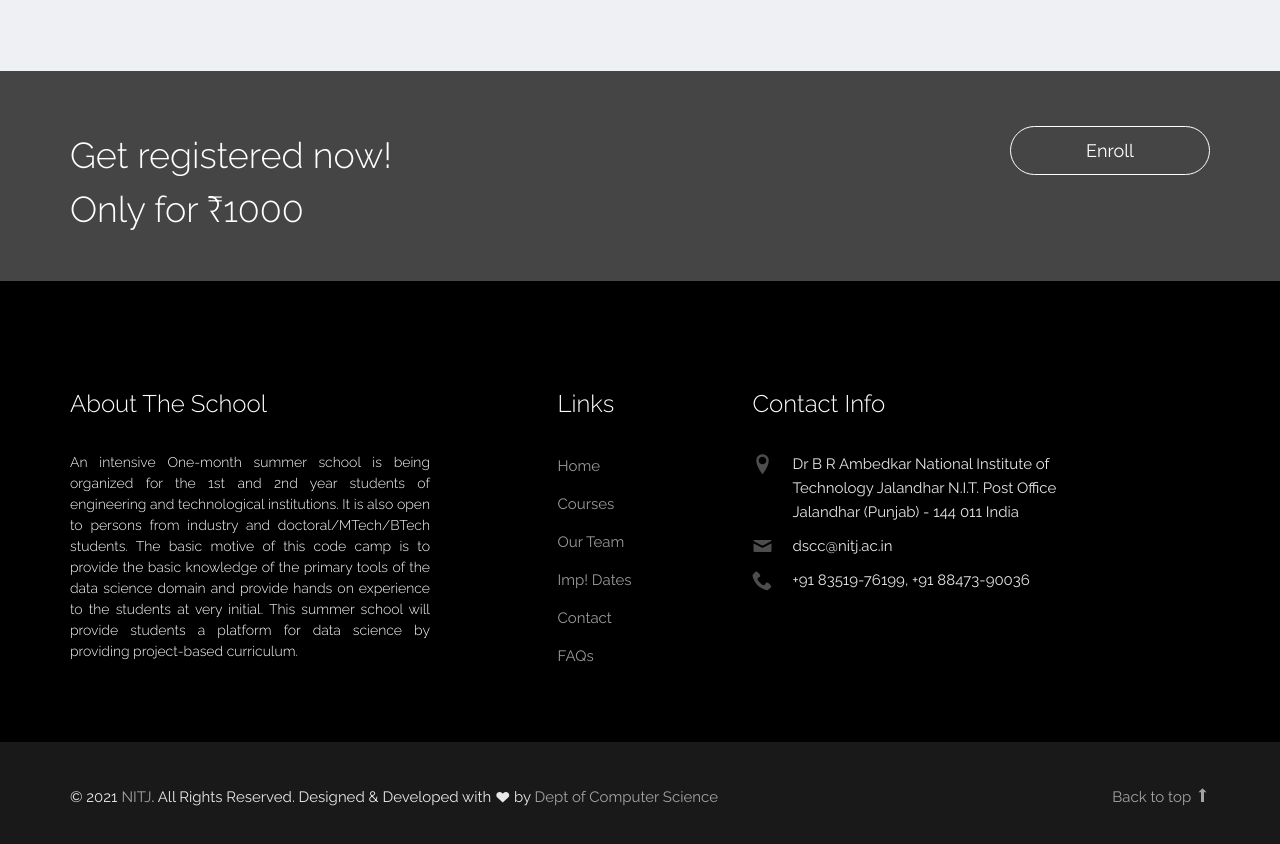
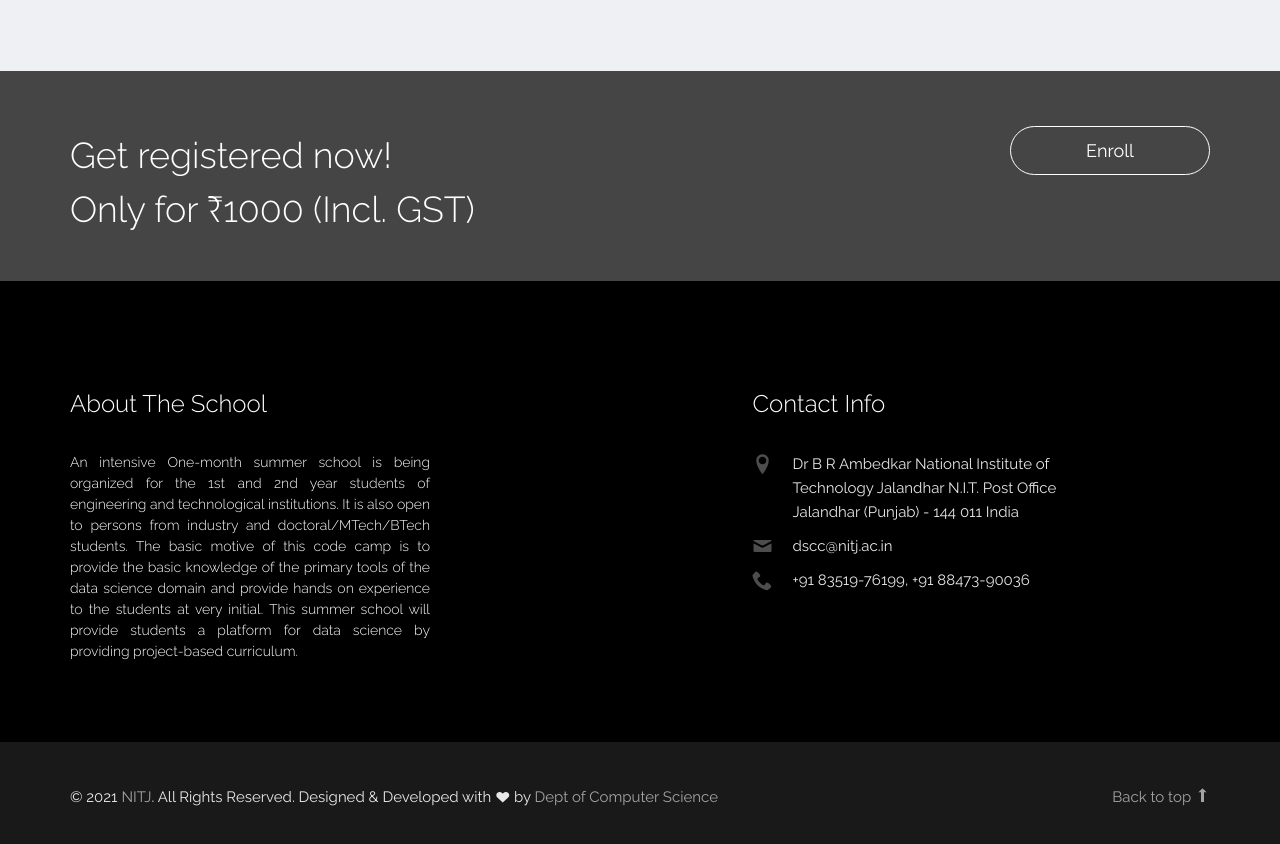
Before and after one commit to dscc-nitj/dscc-nitj.github.io, a website: page events.html in a window 1280 px wide. Shown: the part 800-1644 px from the top of the page. Drawn offline with Linux system fonts and the light colour scheme; files whose address does not match are found by name.

Commit message:
Update events.html

```diff
--- a/events.html
+++ b/events.html
@@ -128,7 +128,7 @@
                 data-animate-effect="fadeInRight"
               >
                 Get registered now!<br />
-                Only for ₹1000
+                Only for ₹1000 (Incl. GST)
               </h2>
               <a
                 href="#"
@@ -183,7 +183,7 @@
             </div>
             <div class="col-md-3 col-md-push-1">
               <div class="probootstrap-footer-widget">
-                <h3>Links</h3>
+                <!-- <h3>Links</h3>
                 <ul>
                   <li class="col-md-12 col-sm-2"><a href="#">Home</a></li>
                   <li class="col-md-12 col-sm-2"><a href="#">Courses</a></li>
@@ -191,7 +191,7 @@
                   <li class="col-md-12 col-sm-2"><a href="#">Imp! Dates</a></li>
                   <li class="col-md-12 col-sm-2"><a href="#">Contact</a></li>
                   <li class="col-md-12 col-sm-2"><a href="#">FAQs</a></li>
-                </ul>
+                </ul> -->
               </div>
             </div>
             <div class="col-md-4">
```
